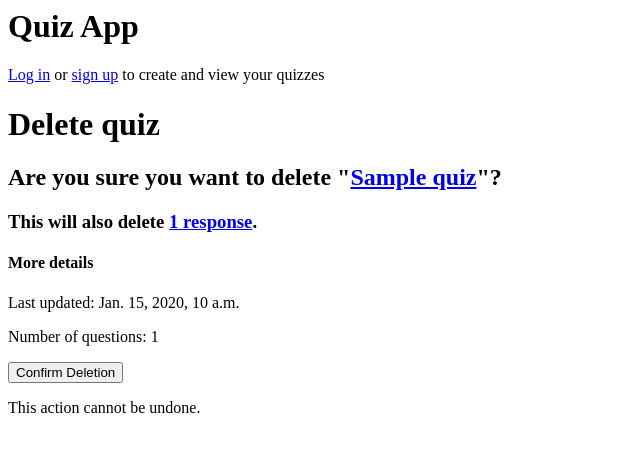
After one commit to ClioGMU/quiz, a Django app: template templates/quizdelete.html in a window 1280 px wide. The commit adds this page. Shown: the top 452 px of the page, without its empty margins (0-640 px from the left). Run offline with Django 3.2, Linux system fonts and the light colour scheme; the template is opened without the code that fills it: most values are stand-ins (such as "Sample title", 1, 10 or a date in 2020).

Commit message:
added functionality to delete quizzes

```diff
--- /dev/null
+++ b/templates/quizdelete.html
@@ -0,0 +1,20 @@
+{% extends 'base.html' %}
+
+{% block content %}
+    <h1>Delete quiz</h1>
+    <form action="" method="post">{% csrf_token %}
+        <h2>Are you sure you want to delete "<a href="{% url 'quizreview' quiz.pk %}">{{ quiz.title }}</a>"?</h2>
+        {% if quiz.quizresponse_set.count == 0 %}
+            <h3>No responses have been submitted yet.</h3>
+        {% elif quiz.quizresponse_set.count == 1 %}
+            <h3>This will also delete <a href="{% url 'quizresponses' quiz.pk %}">1 response</a>.</h3>
+        {% else %}
+            <h3>This will also delete <a href="{% url 'quizresponses' quiz.pk %}">{{ quiz.quizresponse_set.count }} responses</a>.</h3>
+        {% endif %}
+        <h4>More details</h4>
+        <p>Last updated: {{ quiz.date_created }}</p>
+        <p>Number of questions: {{ quiz.question_set.count }}</p>
+        <input type="submit" value="Confirm Deletion" />
+        <p>This action cannot be undone.</p>
+    </form>
+{% endblock content %}
--- a/templates/quizsubmitted.html
+++ b/templates/quizsubmitted.html
@@ -4,7 +4,6 @@
     {% if user.is_authenticated %}
         <p>Hi {{ user.username }}! | <a href="{% url 'dashboard' %}">View your quizzes</a> | <a href="{% url 'createnew' %}">+ New quiz</a> | <a href="{% url 'logout' %}">Log out</a></p>
         <h3>Note! Responses will not be associated with your account or username</h3>
-    {% else %}
     {% endif %}
     {% if quiz.author == request.user and request.user.is_authenticated %}
         <p><a href="{% url 'quizresponses' quiz.pk %}">View {{ quiz.quizresponse_set.count }} responses</a></p>
--- a/templates/takequiz.html
+++ b/templates/takequiz.html
@@ -4,7 +4,6 @@
     {% if user.is_authenticated %}
         <p>Hi {{ user.username }}! | <a href="{% url 'dashboard' %}">View your quizzes</a> | <a href="{% url 'createnew' %}">+ New quiz</a> | <a href="{% url 'logout' %}">Log out</a></p>
         <h3>Note! Responses will not be associated with your account or username</h3>
-    {% else %}
     {% endif %}
     {% if quiz.author == request.user and request.user.is_authenticated %}
     <p><a href="{% url 'quizresponses' quiz.pk %}">View {{ quiz.quizresponse_set.count }} responses</a></p>
```
Also changed, not shown: quiz/urls.py (+11 -1 lines), quiz/views.py (+6 -1 lines), templates/dashboard.html (+8 -2 lines), templates/quizreview.html (+10 -1 lines).
